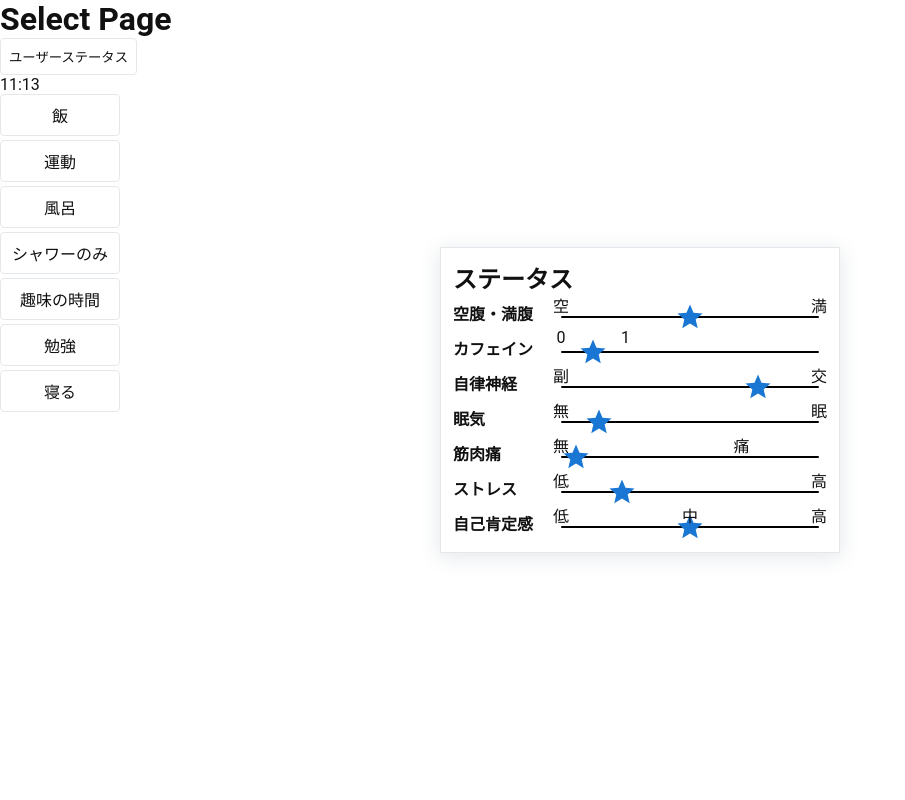
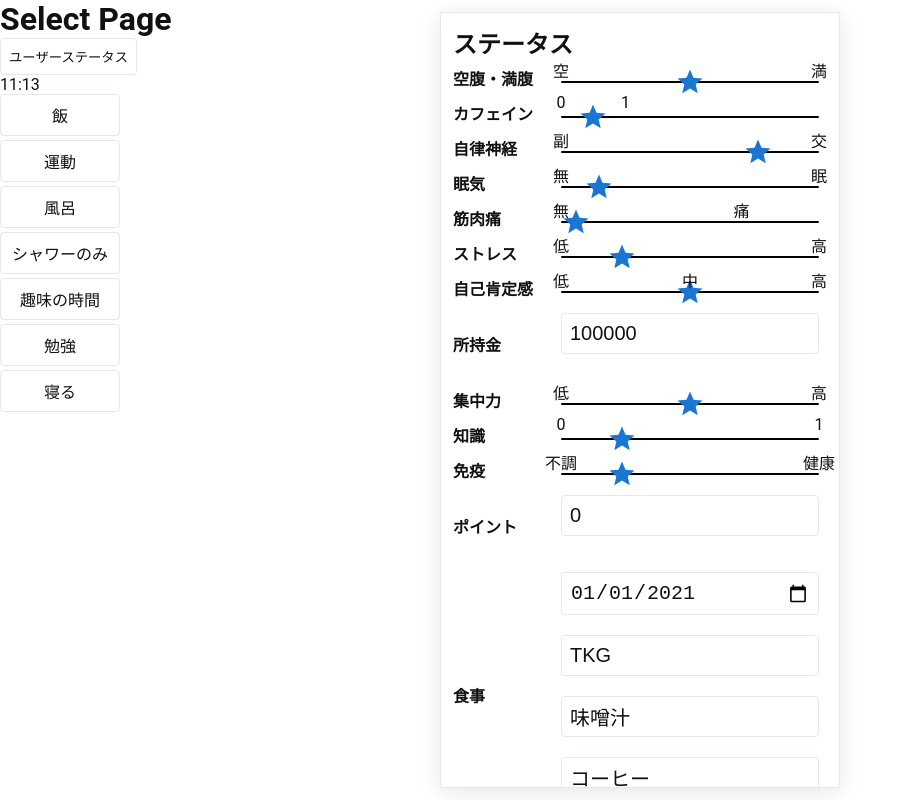
Before and after one commit to KadoProG/first-train-game-web-app, a React (Vite) app: page /1 in a window 1280 px wide. Both pictures are taken after a click on the button "ユーザーステータス". Shown: the whole page, without its empty margins (0-905 px from the left). Built offline with nearby package versions, Linux system fonts and the light colour scheme.

Commit message:
update: プロパティの追加

```diff
--- a/src/components/common/input/Slider.module.scss
+++ b/src/components/common/input/Slider.module.scss
@@ -9,7 +9,6 @@
   height: 2px; /* トラックを細く設定 */
   background: #000; /* 黒い背景 */
   border-radius: 2px; /* 角を丸める */
-  padding: 0;
   outline: none;
 
   &::-webkit-slider-thumb {
--- a/src/components/common/input/Slider.tsx
+++ b/src/components/common/input/Slider.tsx
@@ -74,6 +74,7 @@ export const Slider = <T extends FieldValues>(props: SliderProps<T>) => {
             left: `${((option.value - min) / (max - min)) * 100}%`,
             top: -10,
             transform: 'translateX(-50%)',
+            whiteSpace: 'nowrap',
           }}
         >
           {option.label}
--- a/src/components/domains/UserStatusDialog.tsx
+++ b/src/components/domains/UserStatusDialog.tsx
@@ -4,7 +4,9 @@ import { DialogContent } from '@/components/common/feedback/DialogContent';
 import { DialogHeader } from '@/components/common/feedback/DialogHeader';
 import { FormContainer } from '@/components/common/feedback/FormContainer';
 import { Slider } from '@/components/common/input/Slider';
+import { TextField } from '@/components/common/input/TextField';
 import { usePlayData } from '@/contexts/playData/playDataContext';
+import { useWatch } from 'react-hook-form';
 
 interface Props {
   isOpen: boolean;
@@ -13,6 +15,9 @@ interface Props {
 
 export const UserStatusDialog: React.FC<Props> = (props) => {
   const { control } = usePlayData();
+
+  const mealLog = useWatch({ control, name: 'mealLog' });
+  const items = useWatch({ control, name: 'items' });
 
   return (
     <DialogContainer isOpen={props.isOpen} onClose={props.onClose}>
@@ -91,6 +96,64 @@ export const UserStatusDialog: React.FC<Props> = (props) => {
               ]}
             />
           </FormContainer>
+          <FormContainer label="所持金">
+            <TextField control={control} name="money" type="number" />
+          </FormContainer>
+          <FormContainer label="集中力">
+            <Slider
+              control={control}
+              name="concentrationLevel"
+              labelOptions={[
+                { value: 0, label: '低' },
+                { value: 100, label: '高' },
+              ]}
+            />
+          </FormContainer>
+          <FormContainer label="知識">
+            <Slider
+              control={control}
+              name="studyLevel"
+              labelOptions={[
+                { value: 0, label: '0' },
+                { value: 100, label: '1' },
+              ]}
+            />
+          </FormContainer>
+          <FormContainer label="免疫">
+            <Slider
+              control={control}
+              name="immunityLevel"
+              labelOptions={[
+                { value: 0, label: '不調' },
+                { value: 100, label: '健康' },
+              ]}
+            />
+          </FormContainer>
+          <FormContainer label="ポイント">
+            <TextField control={control} name="point" type="number" />
+          </FormContainer>
+          <FormContainer label="食事">
+            {mealLog.map((meal, index) => (
+              <div key={index}>
+                <TextField control={control} name={`mealLog.${index}.date`} type="date" />
+                {meal.meal.map((_, mealIndex) => (
+                  <TextField
+                    key={mealIndex}
+                    control={control}
+                    name={`mealLog.${index}.meal.${mealIndex}`}
+                    type="text"
+                  />
+                ))}
+              </div>
+            ))}
+          </FormContainer>
+          <FormContainer label="アイテム">
+            {items.map((_, index) => (
+              <div key={index}>
+                <TextField control={control} name={`items.${index}`} type="text" />
+              </div>
+            ))}
+          </FormContainer>
         </DialogBody>
       </DialogContent>
     </DialogContainer>
--- a/src/const/masterData.ts
+++ b/src/const/masterData.ts
@@ -19,18 +19,25 @@ export const defaultUserStatus: UserStatus = {
   id: '1',
   name: 'なつみ',
   wakeUpTime: dayjs(),
-  hungerFullnessLevel: 50,
-  caffeineLevel: 30,
-  autonomicNervousLevel: 80,
-  sleepinessLevel: 10,
-  stressLevel: 20,
-  exerciseLevel: 10,
-  musclePainLevel: 0,
-  studyLevel: 20,
-  immunityLevel: 80,
-  selfEsteemLevel: 50,
-  mealLog: [],
+  hungerFullnessLevel: '50',
+  caffeineLevel: '30',
+  autonomicNervousLevel: '80',
+  sleepinessLevel: '10',
+  stressLevel: '20',
+  exerciseLevel: '10',
+  musclePainLevel: '0',
+  studyLevel: '20',
+  immunityLevel: '20',
+  selfEsteemLevel: '50',
+  concentrationLevel: '50',
+  mealLog: [
+    {
+      date: '2021-01-01',
+      meal: ['TKG', '味噌汁', 'コーヒー'],
+    },
+  ],
   exerciseLog: [],
-  money: 100000,
-  items: [],
+  money: '100000',
+  items: ['iPad'],
+  point: '0',
 };
```
Also changed, not shown: src/const/index.d.ts (+26 -11 lines).
